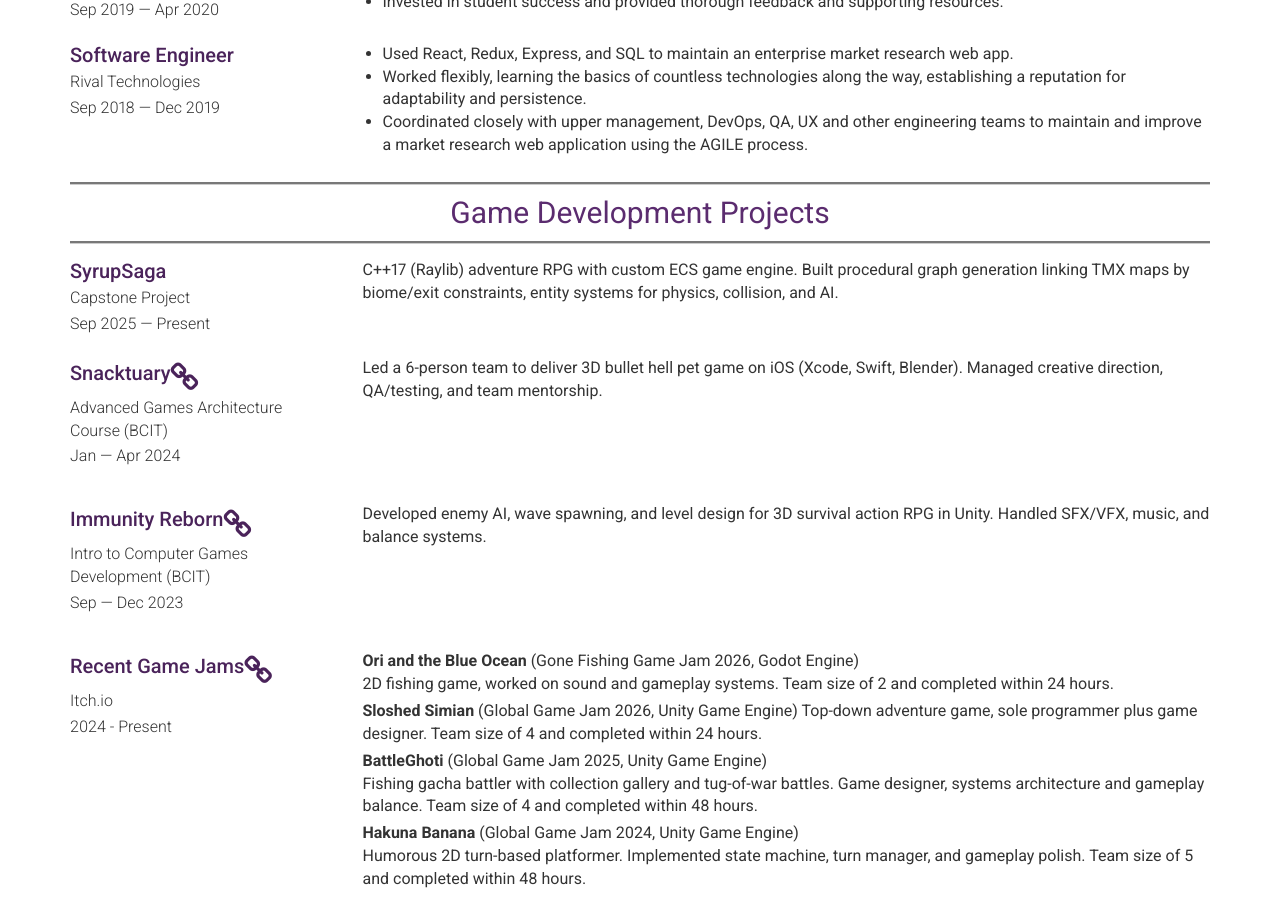
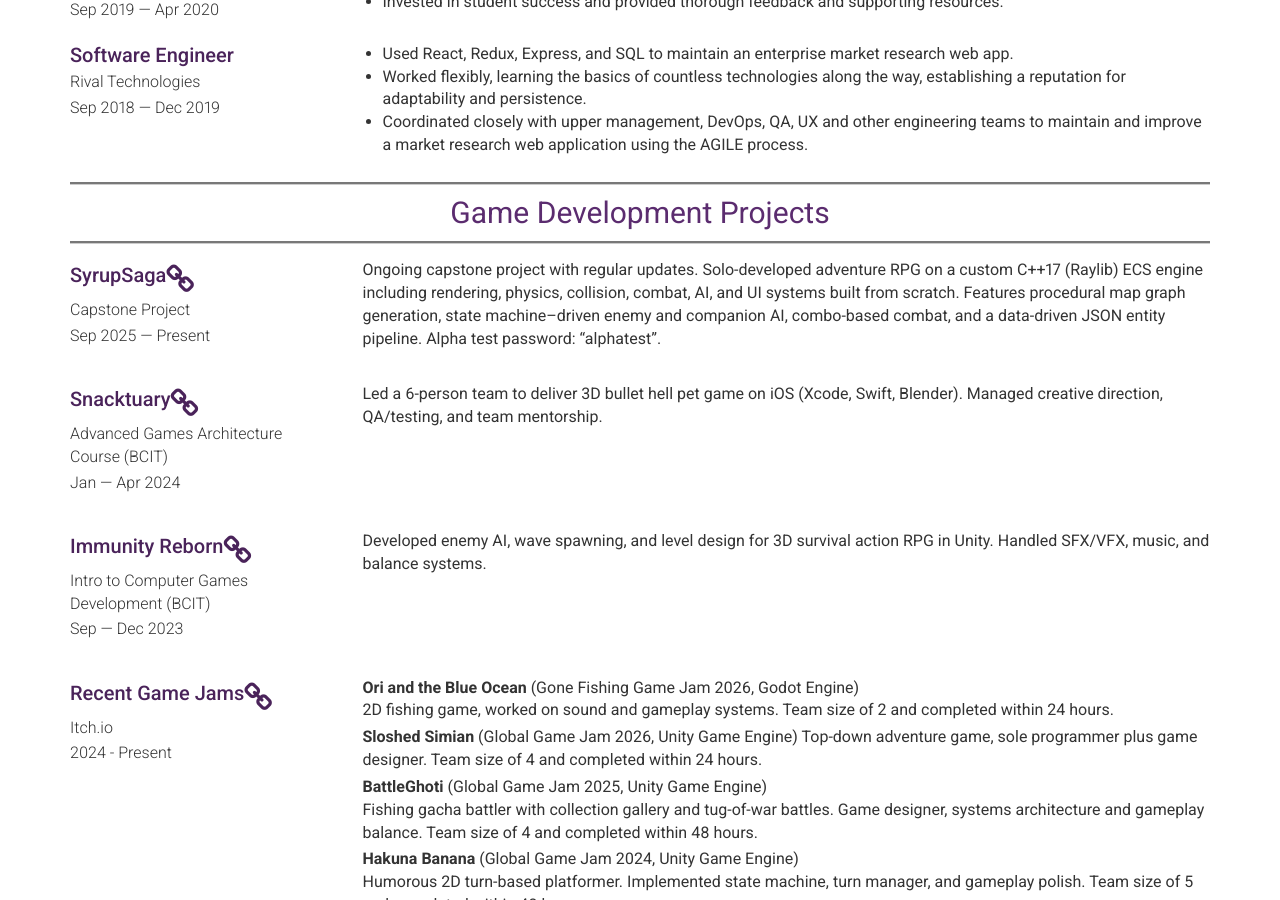
Before and after one commit to DelaineWTan/delainewtan.github.io, a Jekyll site: the page built from index.md, in a window 1280 px wide and 900 px high, scrolled down 717 px. Built offline with Jekyll 4.4.1, drawn with Linux system fonts in a browser that asks for light colours.

Commit message:
Update Syrup Saga link and description.

```diff
--- a/_data/projects.yml
+++ b/_data/projects.yml
@@ -2,8 +2,13 @@
   name: SyrupSaga
   dates: Sep 2025 — Present
   company: Capstone Project
-  description: C++17 (Raylib) adventure RPG with custom ECS game engine. Built procedural graph generation linking TMX maps by biome/exit constraints, entity systems for physics, collision, and AI.
-
+  link: https://delainetan.itch.io/syrup-saga
+  description: |
+    Ongoing capstone project with regular updates. Solo-developed adventure RPG
+    on a custom C++17 (Raylib) ECS engine including rendering, physics, collision,
+    combat, AI, and UI systems built from scratch. Features procedural map graph
+    generation, state machine–driven enemy and companion AI, combo-based combat,
+    and a data-driven JSON entity pipeline. Alpha test password: "alphatest".
 - layout: left
   name: Snacktuary
   dates: Jan — Apr 2024
```
